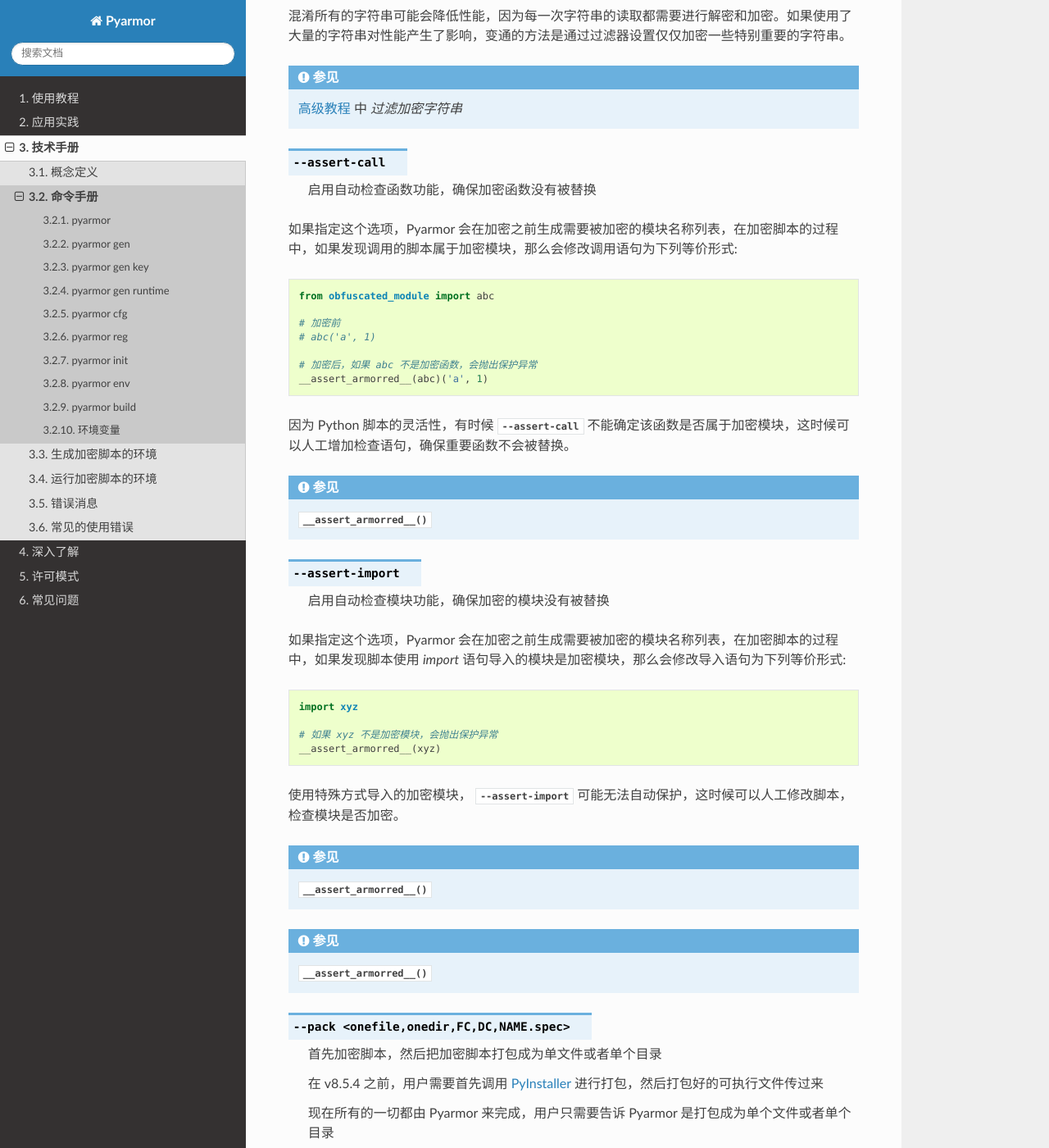
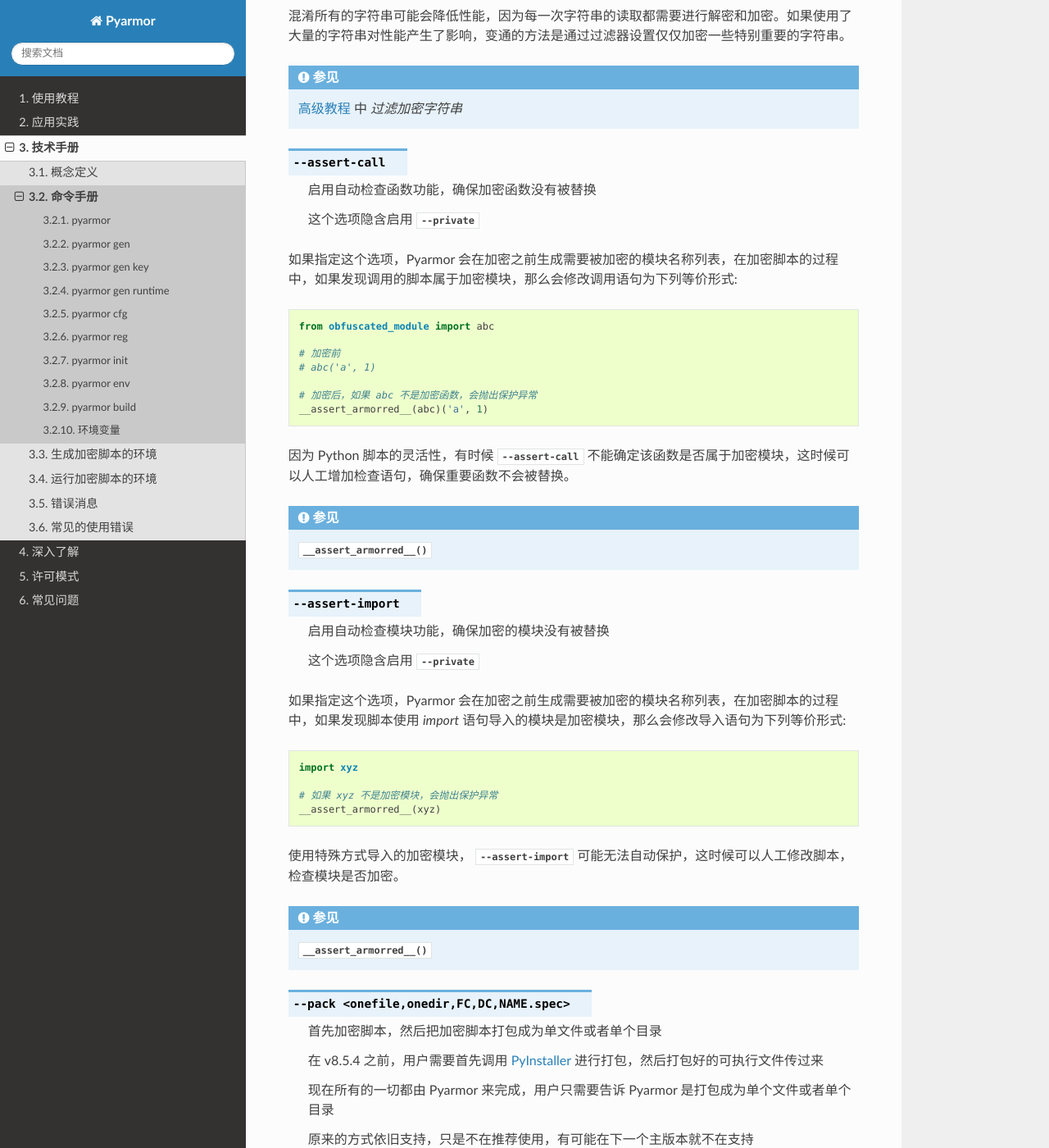
Before and after one commit to dashingsoft/pyarmor-docs-zh, a Sphinx documentation site: the page built from docs/reference/man.rst, in a window 1280 px wide and 1400 px high, scrolled down 14783 px. Shown: the whole window at 82% size. Built offline with Sphinx 7.4.7 and the Read the Docs theme 3.1.0, drawn with Linux system fonts in a browser that asks for light colours.

Commit message:
Add note for option --assert-call/import

```diff
--- a/docs/reference/man.rst
+++ b/docs/reference/man.rst
@@ -555,6 +555,8 @@
 
             启用自动检查函数功能，确保加密函数没有被替换
 
+            这个选项隐含启用 :option:`--private`
+
 如果指定这个选项，Pyarmor 会在加密之前生成需要被加密的模块名称列表，在加密脚本的过程中，如果发现调用的脚本属于加密模块，那么会修改调用语句为下列等价形式:
 
 .. code-block:: python
@@ -575,6 +577,8 @@
 
             启用自动检查模块功能，确保加密的模块没有被替换
 
+            这个选项隐含启用 :option:`--private`
+
 如果指定这个选项，Pyarmor 会在加密之前生成需要被加密的模块名称列表，在加密脚本的过程中，如果发现脚本使用 `import` 语句导入的模块是加密模块，那么会修改导入语句为下列等价形式:
 
 .. code-block:: python
@@ -585,8 +589,6 @@
    __assert_armorred__(xyz)
 
 使用特殊方式导入的加密模块， :option:`--assert-import` 可能无法自动保护，这时候可以人工修改脚本，检查模块是否加密。
-
-.. seealso:: :func:`__assert_armorred__`
 
 .. seealso:: :func:`__assert_armorred__`
 
```
